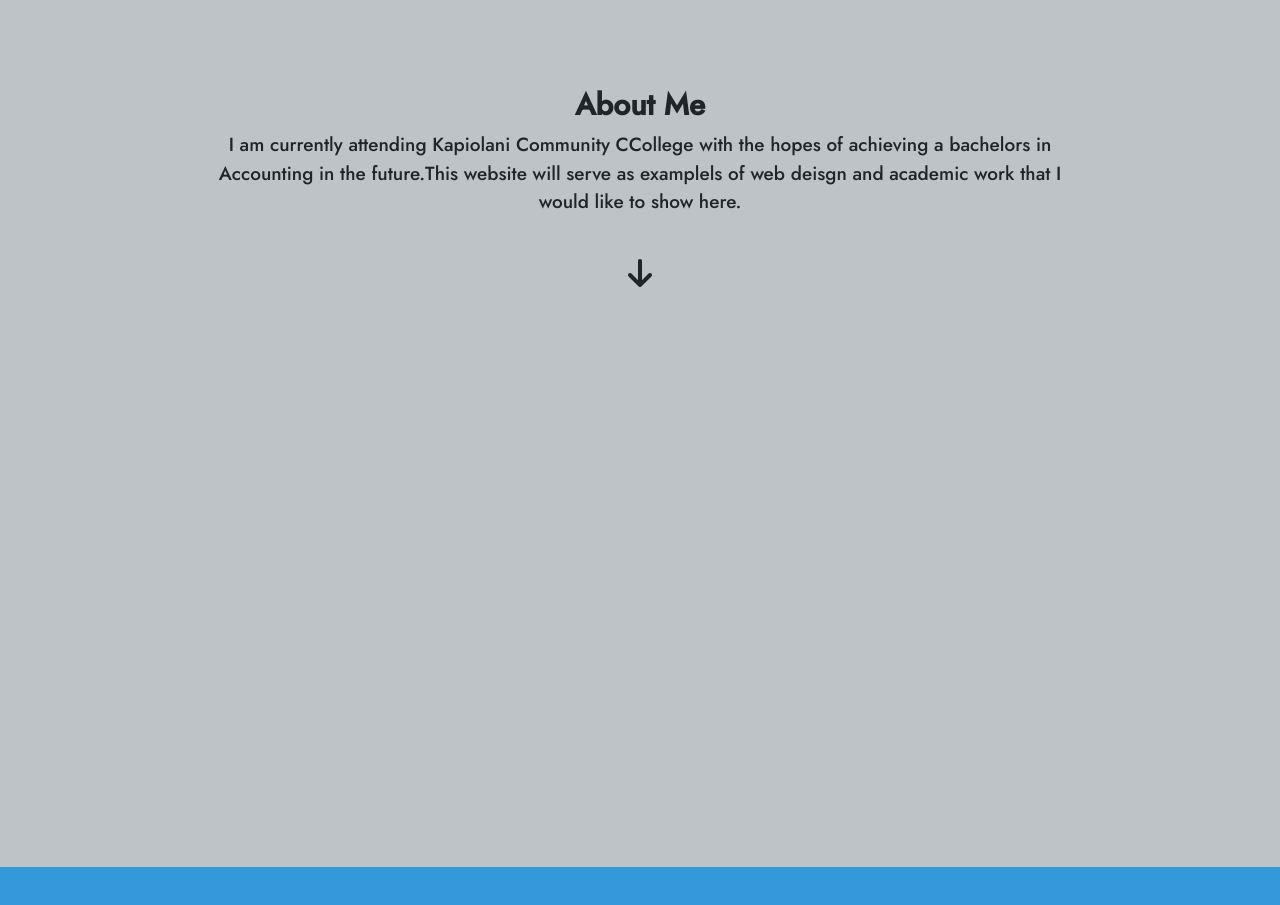
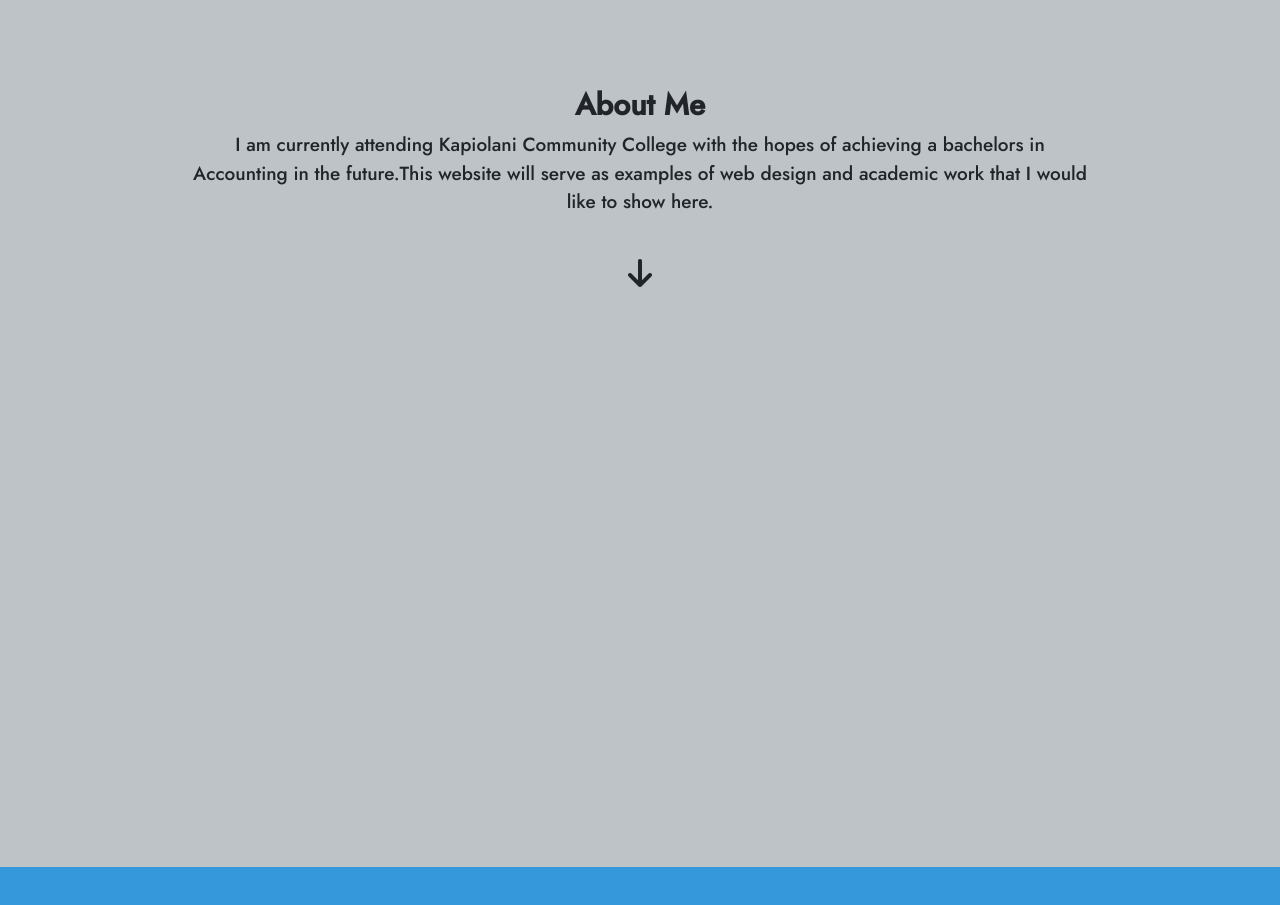
Before and after one commit to Abonilla17/PortfolioV2, a plain HTML site: page index.html in a window 1280 px wide. Shown: the part 860-1765 px from the top of the page. Drawn offline with nearby package versions, Linux system fonts and the light colour scheme; a script that the page names is missing.

Commit message:
fixed spelling mistakes Signed-off-by: Abonilla17 <alexanderbjr@gmail.com>

```diff
--- a/index.html
+++ b/index.html
@@ -25,7 +25,7 @@
 </div>
 	<div class="about" id="about">
 		<h2 class="h2-about-centered"> About Me </h2>
-	<p class="about-centered"> I am currently attending Kapiolani Community CCollege with the hopes of achieving a bachelors in Accounting in the future.This website will serve as examplels of web deisgn and academic work that I would like to show here.  </p>
+	<p class="about-centered"> I am currently attending Kapiolani Community College with the hopes of achieving a bachelors in Accounting in the future.This website will serve as examples of web design and academic work that I would like to show here.  </p>
 		<a href="#skills" style="color: inherit;"> <br>
 	<i class="fas fa-arrow-down fa-2x"></i> </a>
 
```
